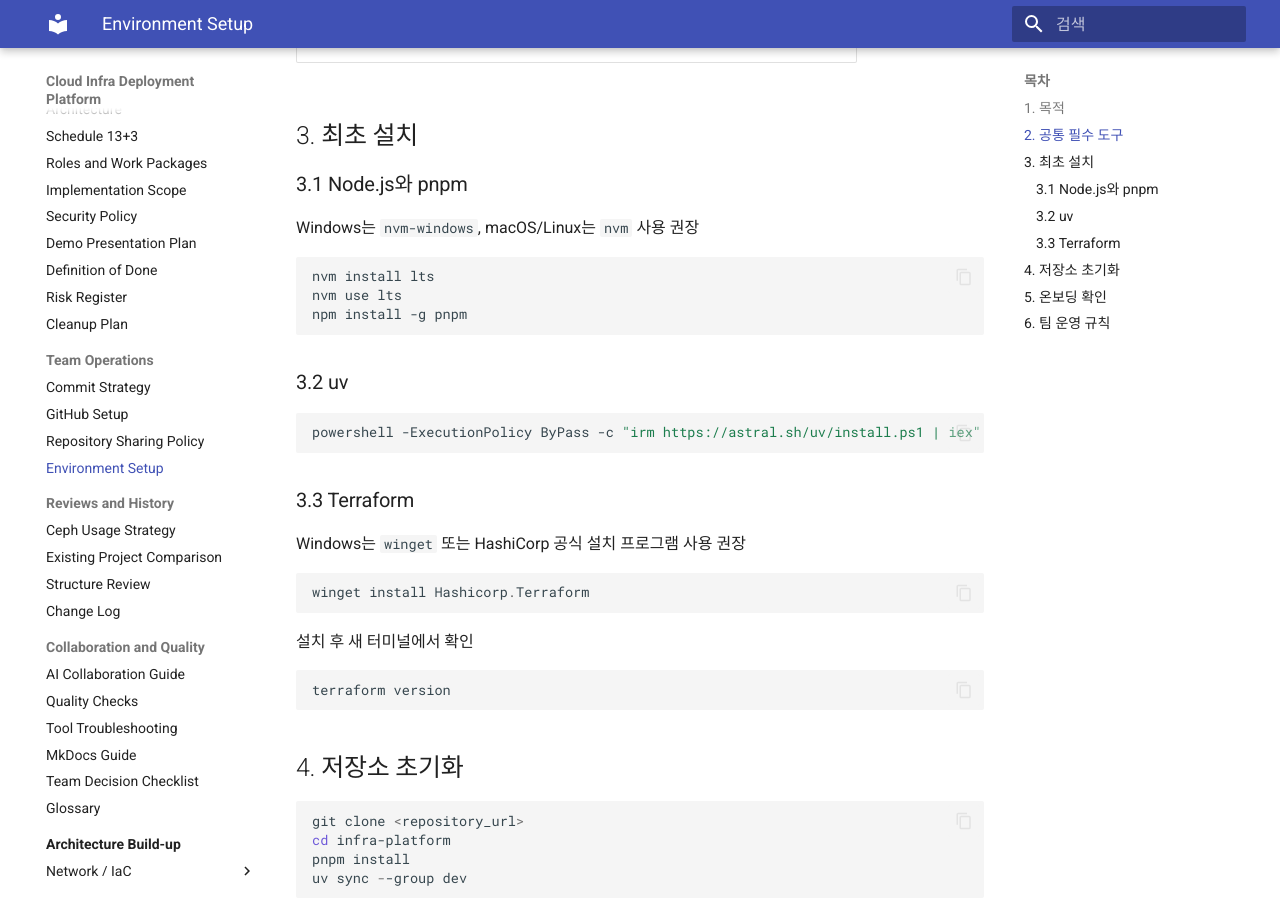
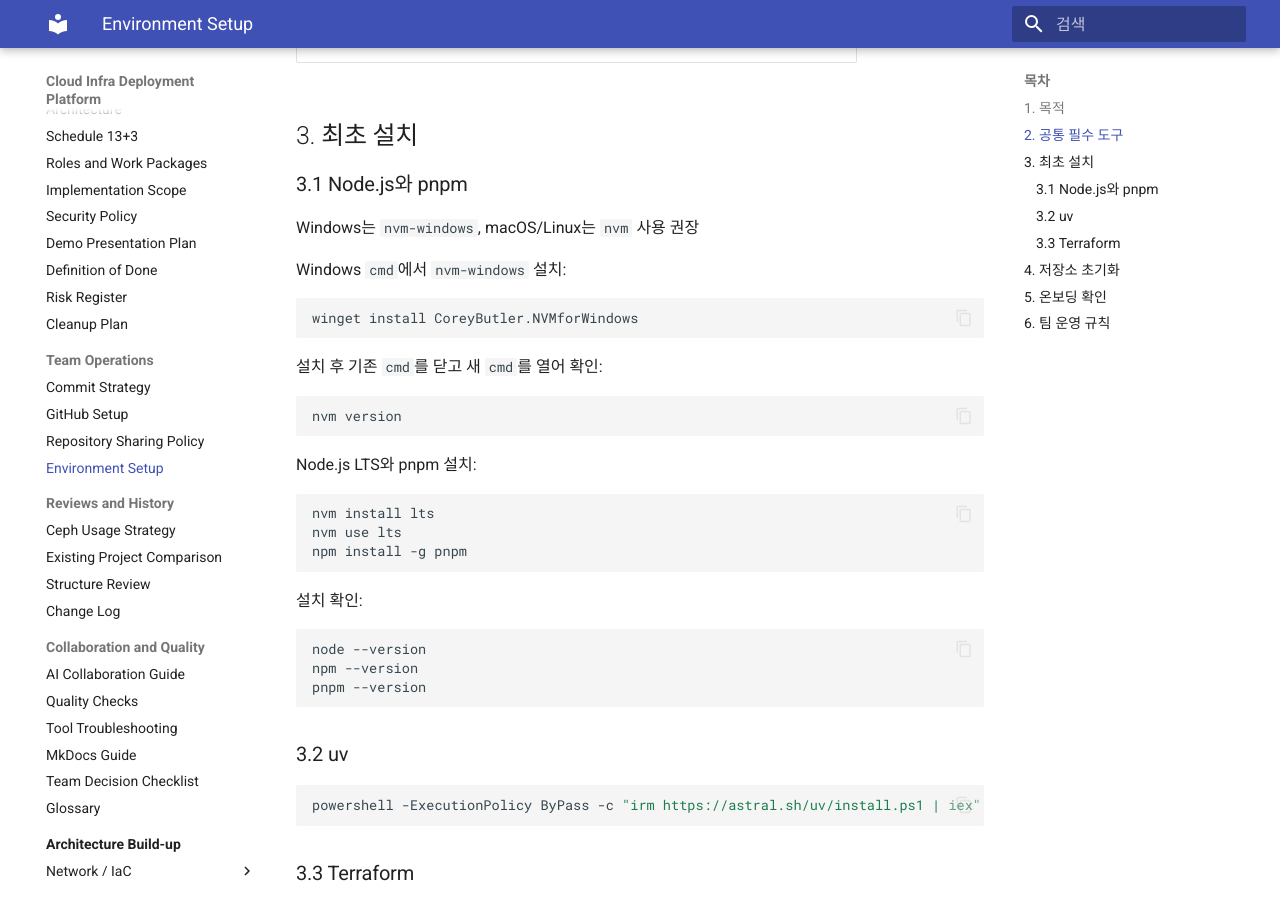
Before and after one commit to KosaCloudTeam2/infra-platform, an MkDocs documentation site: the page built from docs/ENVIRONMENT_SETUP.md, in a window 1280 px wide and 900 px high, scrolled down 1084 px. Built offline with MkDocs 1.6.1 and Material for MkDocs 9.7.7, drawn with Linux system fonts in a browser that asks for light colours.

Commit message:
docs: nvm 설치 추가

````diff
--- a/docs/ENVIRONMENT_SETUP.md
+++ b/docs/ENVIRONMENT_SETUP.md
@@ -37,10 +37,32 @@
 
 Windows는 `nvm-windows`, macOS/Linux는 `nvm` 사용 권장
 
-```powershell
+Windows `cmd`에서 `nvm-windows` 설치:
+
+```cmd
+winget install CoreyButler.NVMforWindows
+```
+
+설치 후 기존 `cmd`를 닫고 새 `cmd`를 열어 확인:
+
+```cmd
+nvm version
+```
+
+Node.js LTS와 pnpm 설치:
+
+```cmd
 nvm install lts
 nvm use lts
 npm install -g pnpm
+```
+
+설치 확인:
+
+```cmd
+node --version
+npm --version
+pnpm --version
 ```
 
 ### 3.2 uv
````
